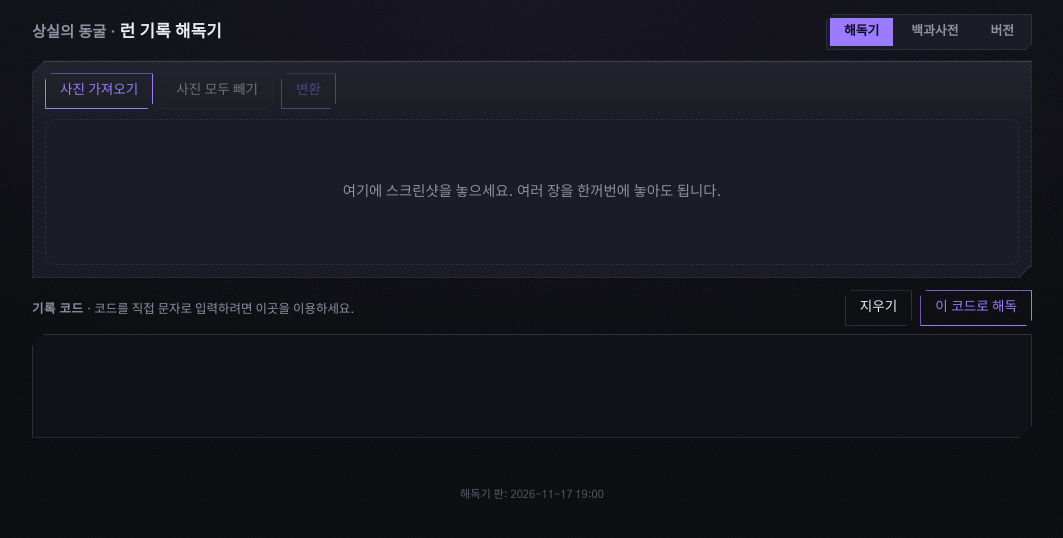
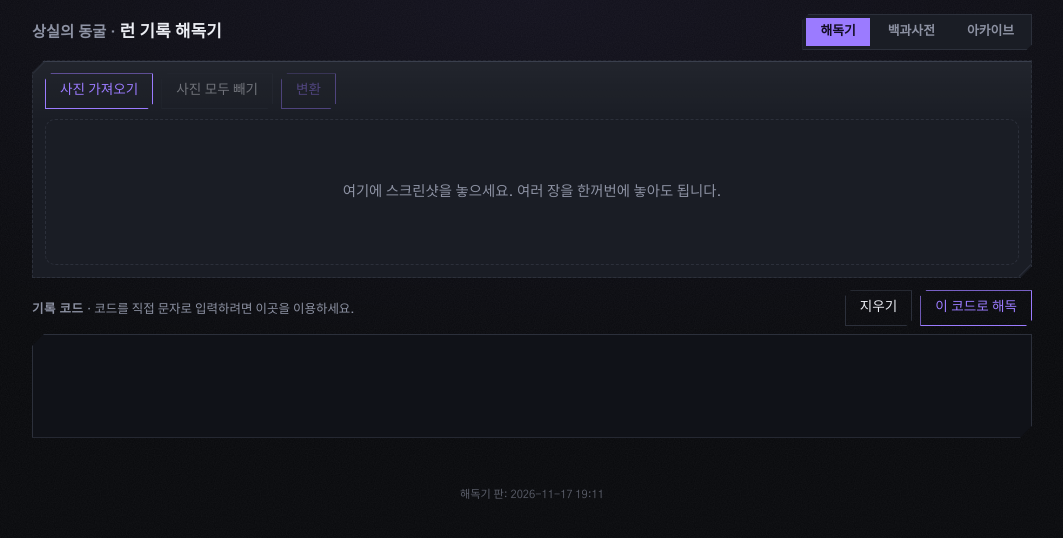
Before and after one commit to EatingKim/runlog-decoder, a plain HTML site: page index.html in a window 1280 px wide. Shown: the whole page, without its empty margins (108-1171 px from the left). Drawn offline with Linux system fonts and the light colour scheme; a web font is replaced by a local one.

Commit message:
탭 이름 아카이브

```diff
--- a/index.html
+++ b/index.html
@@ -608,7 +608,7 @@ html, body {
 <div class="wrap">
   <div class="top">
     <div class="brand">상실의 동굴 · <b>런 기록 해독기</b></div>
-    <nav class="views" aria-label="화면"><button type="button" data-view="dec" class="on">해독기</button><button type="button" data-view="ency">백과사전</button><button type="button" data-view="ver">버전</button></nav>
+    <nav class="views" aria-label="화면"><button type="button" data-view="dec" class="on">해독기</button><button type="button" data-view="ency">백과사전</button><button type="button" data-view="ver">아카이브</button></nav>
   </div>
 
   <div id="v-dec">
@@ -661,11 +661,11 @@ html, body {
   <div class="hero" id="hero"></div>
 
   <main class="map" id="map"></main>
-  <p class="build-tag">해독기 판: 2026-11-17 19:00</p>
+  <p class="build-tag">해독기 판: 2026-11-17 19:11</p>
   </div>
 
-  <section class="vers" id="v-ver" hidden aria-label="버전 보관소">
-    <h2 class="vers-h">버전 보관소</h2>
+  <section class="vers" id="v-ver" hidden aria-label="아카이브">
+    <h2 class="vers-h">아카이브</h2>
     <p class="vers-sub">상실의 동굴 판마다의 맵 파일과 바뀐 점. 기록 코드의 "맵 판" 번호로 어느 판에서 한 기록인지 알 수 있습니다.</p>
     <div id="vers-list"></div>
   </section>
```
